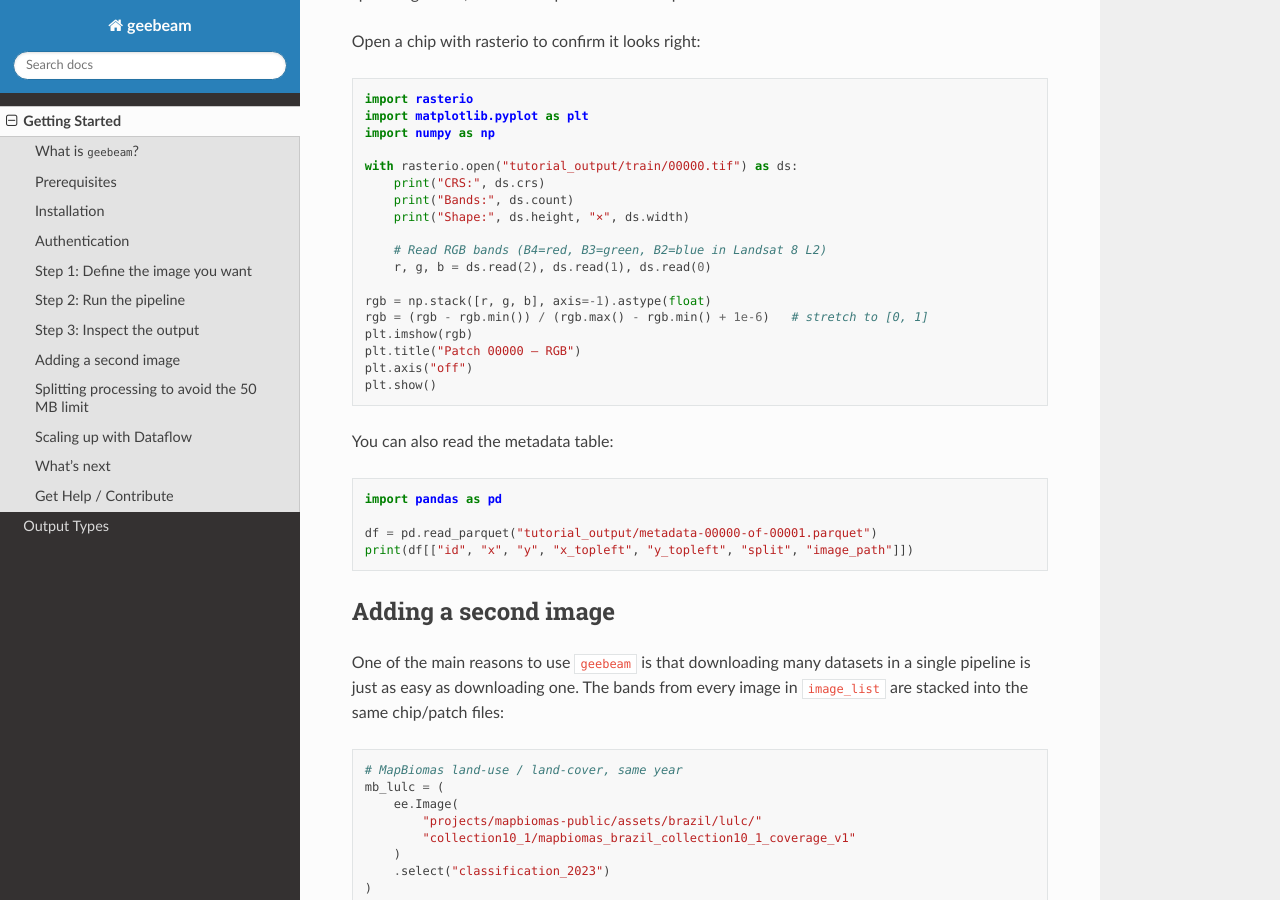
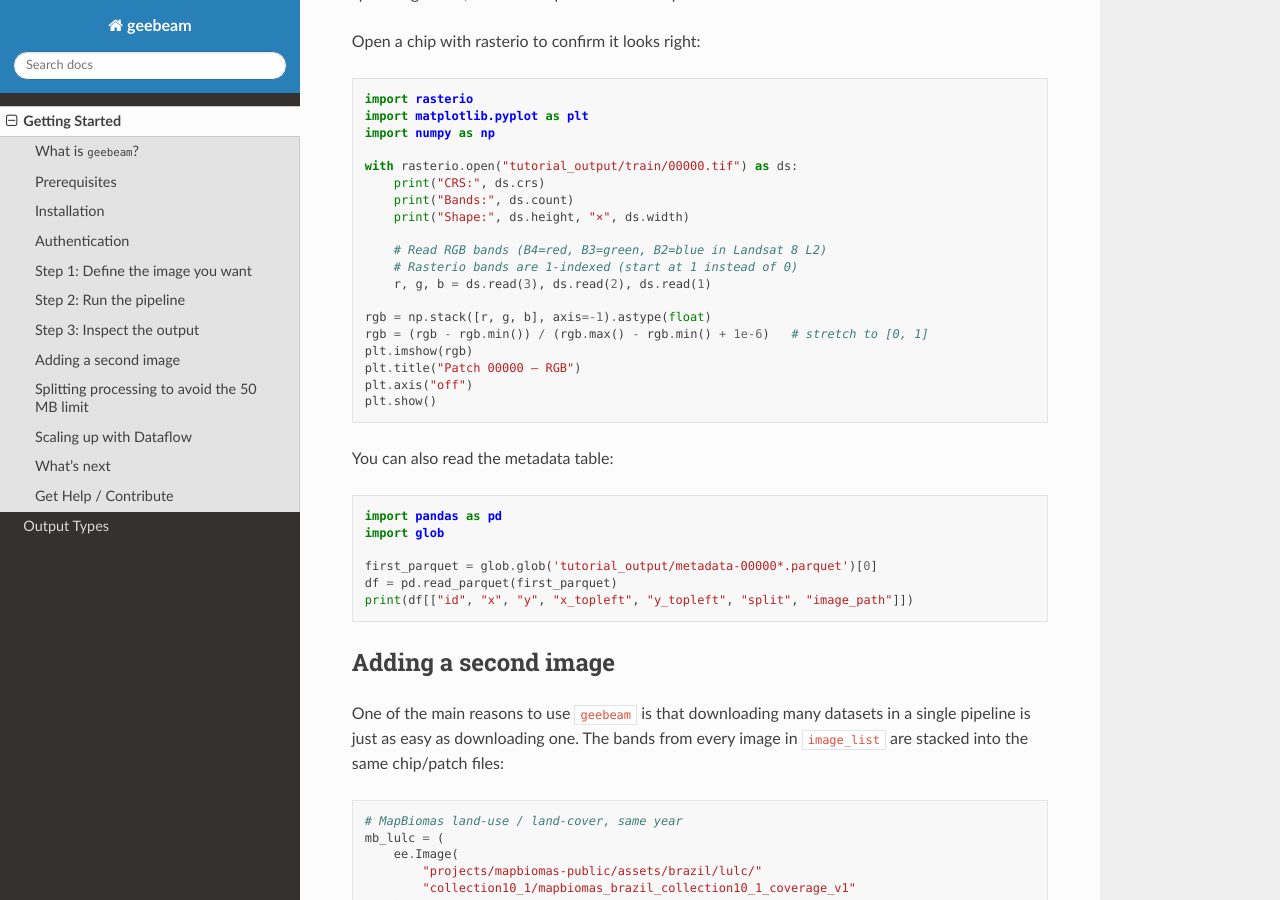
Before and after one commit to kysolvik/geebeam, a Sphinx documentation site: the page built from docs/getting_started.rst, in a window 1280 px wide and 900 px high, scrolled down 3253 px. Built offline with Sphinx 7.4.7 and the Read the Docs theme 3.1.0, drawn with Linux system fonts in a browser that asks for light colours.

Commit message:
Fix band order and glob parquet name

```diff
--- a/docs/getting_started.rst
+++ b/docs/getting_started.rst
@@ -183,7 +183,8 @@ Open a chip with rasterio to confirm it looks right:
        print("Shape:", ds.height, "×", ds.width)
 
        # Read RGB bands (B4=red, B3=green, B2=blue in Landsat 8 L2)
-       r, g, b = ds.read(2), ds.read(1), ds.read(0)
+       # Rasterio bands are 1-indexed (start at 1 instead of 0)
+       r, g, b = ds.read(3), ds.read(2), ds.read(1)
 
    rgb = np.stack([r, g, b], axis=-1).astype(float)
    rgb = (rgb - rgb.min()) / (rgb.max() - rgb.min() + 1e-6)   # stretch to [0, 1]
@@ -197,8 +198,10 @@ You can also read the metadata table:
 .. code-block:: python
 
    import pandas as pd
+   import glob
 
-   df = pd.read_parquet("tutorial_output/metadata-00000-of-00001.parquet")
+   first_parquet = glob.glob('tutorial_output/metadata-00000*.parquet')[0]
+   df = pd.read_parquet(first_parquet)
    print(df[["id", "x", "y", "x_topleft", "y_topleft", "split", "image_path"]])
 
 
```
